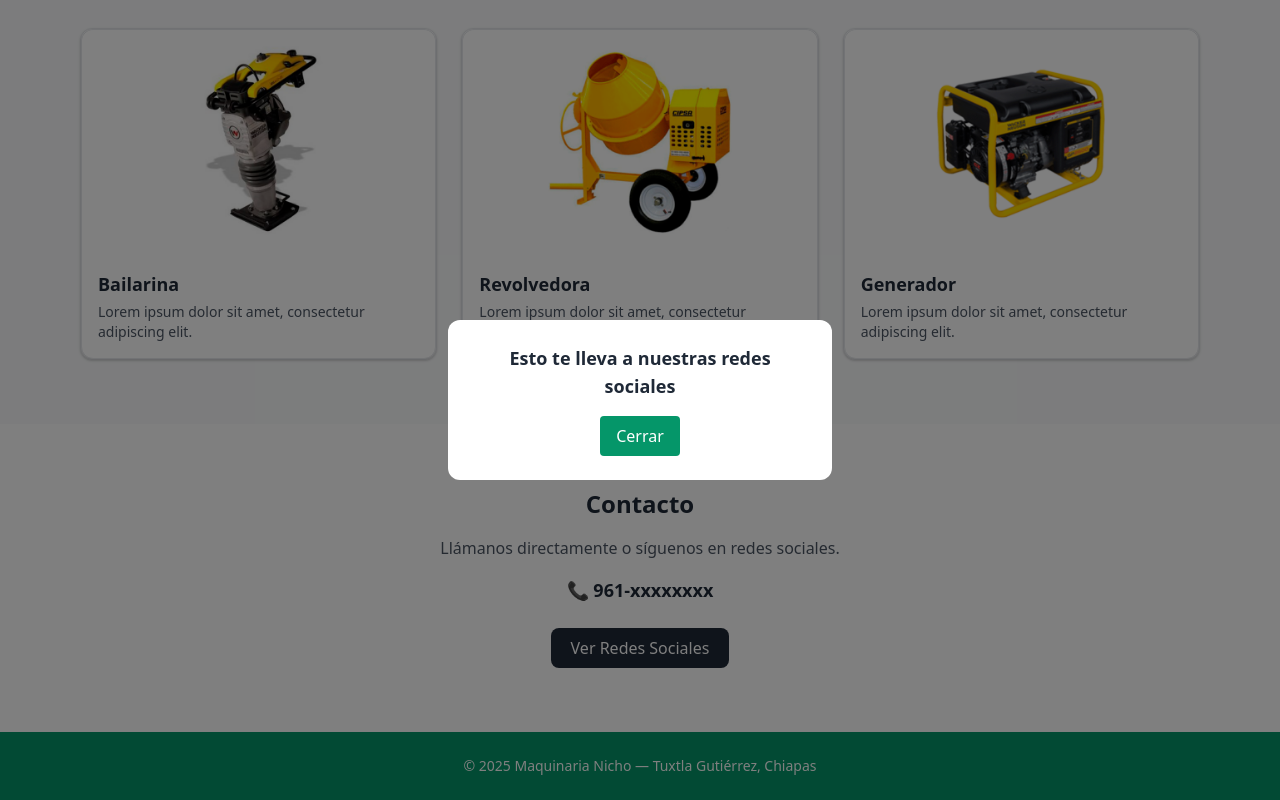
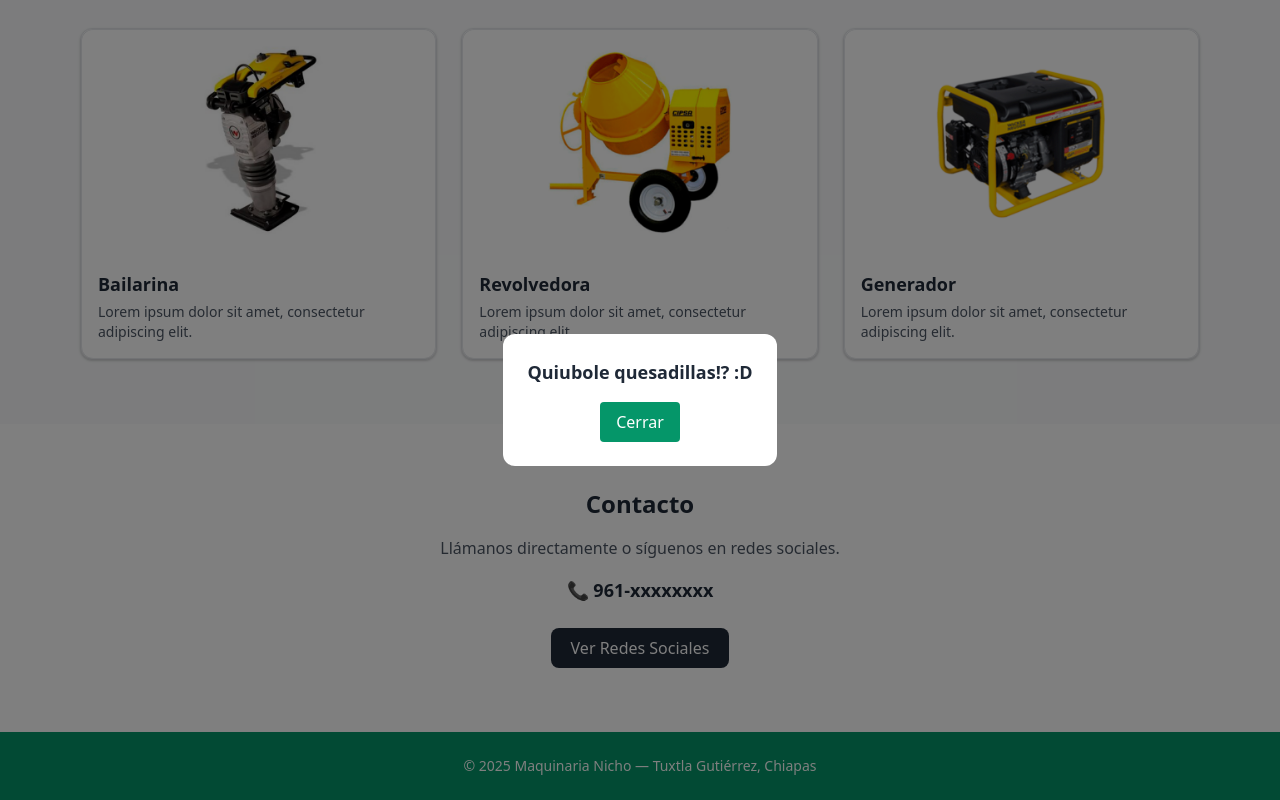
Before and after one commit to rge9196/nicho, a plain HTML site: page index.html in a window 1280 px wide. Both pictures are taken after a click on the button "Ver Redes Sociales". Shown: the part 660-1460 px from the top of the page. Drawn offline with nearby package versions, Linux system fonts and the light colour scheme.

Commit message:
quiubole quesadillas

```diff
--- a/index.html
+++ b/index.html
@@ -118,7 +118,7 @@
   <!-- Popup -->
   <div id="popup" class="hidden fixed inset-0 bg-black bg-opacity-50 flex items-center justify-center z-50">
     <div class="bg-white p-6 rounded-xl text-center max-w-sm">
-      <p class="mb-4 text-lg font-semibold">Esto te lleva a nuestras redes sociales</p>
+      <p class="mb-4 text-lg font-semibold">Quiubole quesadillas!?  :D</p>
       <button onclick="hidePopup()" class="bg-emerald-600 text-white px-4 py-2 rounded hover:bg-emerald-700">
         Cerrar
       </button>
```
